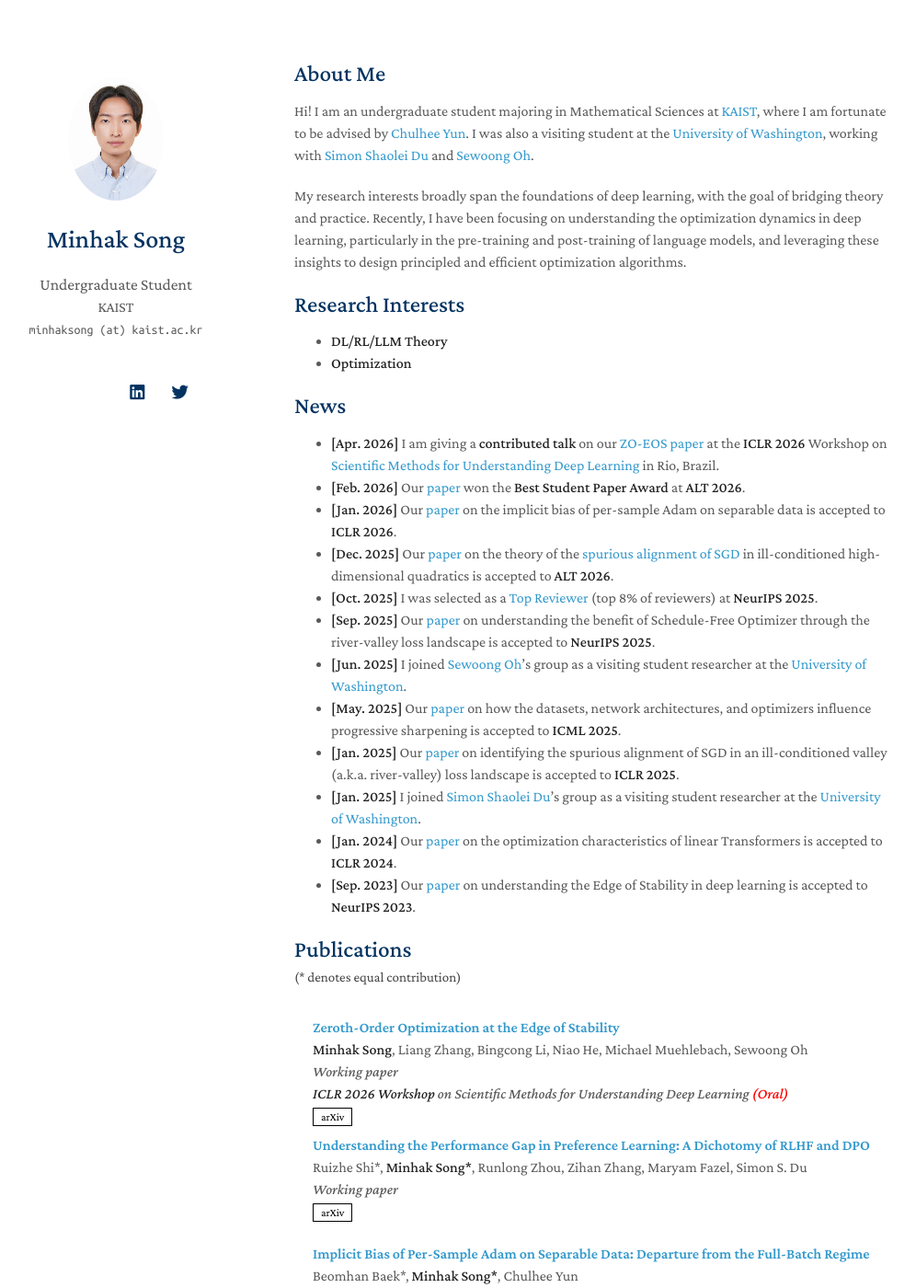
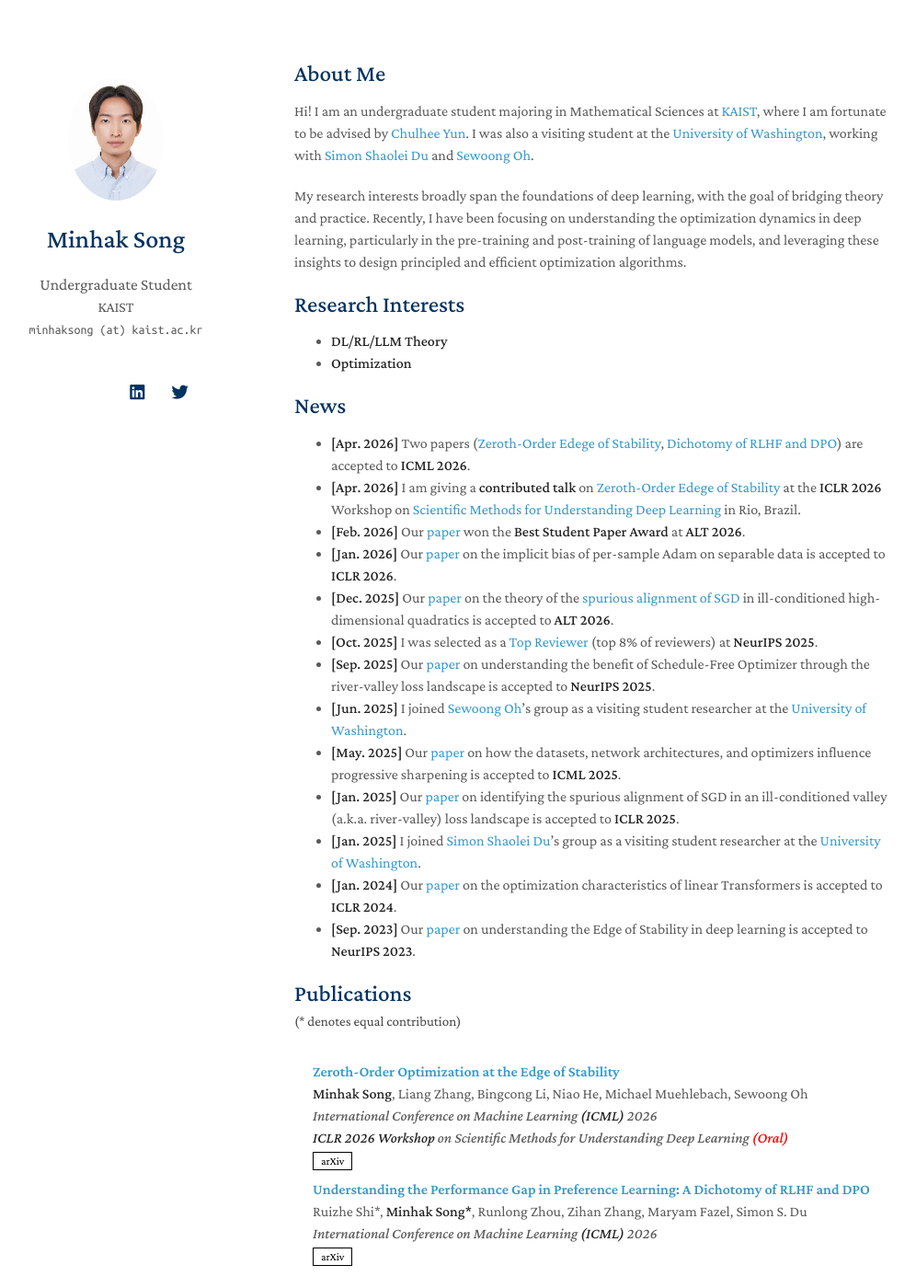
Before and after one commit to songminhak/songminhak.github.io, a Jekyll site: the page built from index.md, in a window 1280 px wide and 1400 px high. Shown: the whole window at 92% size, without its empty margins (150-1146 px from the left). Built offline with Jekyll 4.4.1, drawn with Linux system fonts in a browser that asks for light colours; nearby versions of some CDN libraries; a style sheet for code colours, icons or effects is not loaded; our own code applies the rules of GitHub Pages for plain Markdown files.

Commit message:
ICML 2026

```diff
--- a/_data/publications.yml
+++ b/_data/publications.yml
@@ -1,13 +1,13 @@
 main:
   - title: "Zeroth-Order Optimization at the Edge of Stability"
     authors: <strong>Minhak Song</strong>, Liang Zhang, Bingcong Li, Niao He, Michael Muehlebach, Sewoong Oh
-    conference: Working paper
+    conference: International Conference on Machine Learning <strong>(ICML)</strong> 2026
     workshop: <strong>ICLR 2026 Workshop</strong> on Scientific Methods for Understanding Deep Learning <strong style="color:red">(Oral)</strong>
     arxiv: https://arxiv.org/abs/2604.14669
 
   - title: "Understanding the Performance Gap in Preference Learning: A Dichotomy of RLHF and DPO"
     authors: Ruizhe Shi*, <strong>Minhak Song*</strong>, Runlong Zhou, Zihan Zhang, Maryam Fazel, Simon S. Du
-    conference: Working paper
+    conference: International Conference on Machine Learning <strong>(ICML)</strong> 2026
     arxiv: https://arxiv.org/abs/2505.19770
 
   - title: "Implicit Bias of Per-Sample Adam on Separable Data: Departure from the Full-Batch Regime"
--- a/index.md
+++ b/index.md
@@ -15,7 +15,8 @@
 
 ## News
 
-- **[Apr. 2026]** I am giving a **contributed talk** on our [ZO-EOS paper](https://arxiv.org/abs/2604.14669) at the **ICLR 2026** Workshop on [Scientific Methods for Understanding Deep Learning](https://scienceofdlworkshop.github.io/2026/) in Rio, Brazil.
+- **[Apr. 2026]** Two papers ([Zeroth-Order Edege of Stability](https://arxiv.org/abs/2604.14669), [Dichotomy of RLHF and DPO](https://arxiv.org/abs/2505.19770)) are accepted to **ICML 2026**.
+- **[Apr. 2026]** I am giving a **contributed talk** on [Zeroth-Order Edege of Stability](https://arxiv.org/abs/2604.14669) at the **ICLR 2026** Workshop on [Scientific Methods for Understanding Deep Learning](https://scienceofdlworkshop.github.io/2026/) in Rio, Brazil.
 - **[Feb. 2026]** Our [paper](https://arxiv.org/abs/2601.11789) won the **Best Student Paper Award** at **ALT 2026**.
 - **[Jan. 2026]** Our [paper](https://arxiv.org/abs/2510.26303) on the implicit bias of per-sample Adam on separable data is accepted to **ICLR 2026**.
 - **[Dec. 2025]** Our [paper](https://arxiv.org/abs/2601.11789) on the theory of the [spurious alignment of SGD](https://arxiv.org/abs/2405.16002) in ill-conditioned high-dimensional quadratics is accepted to **ALT 2026**.
```
